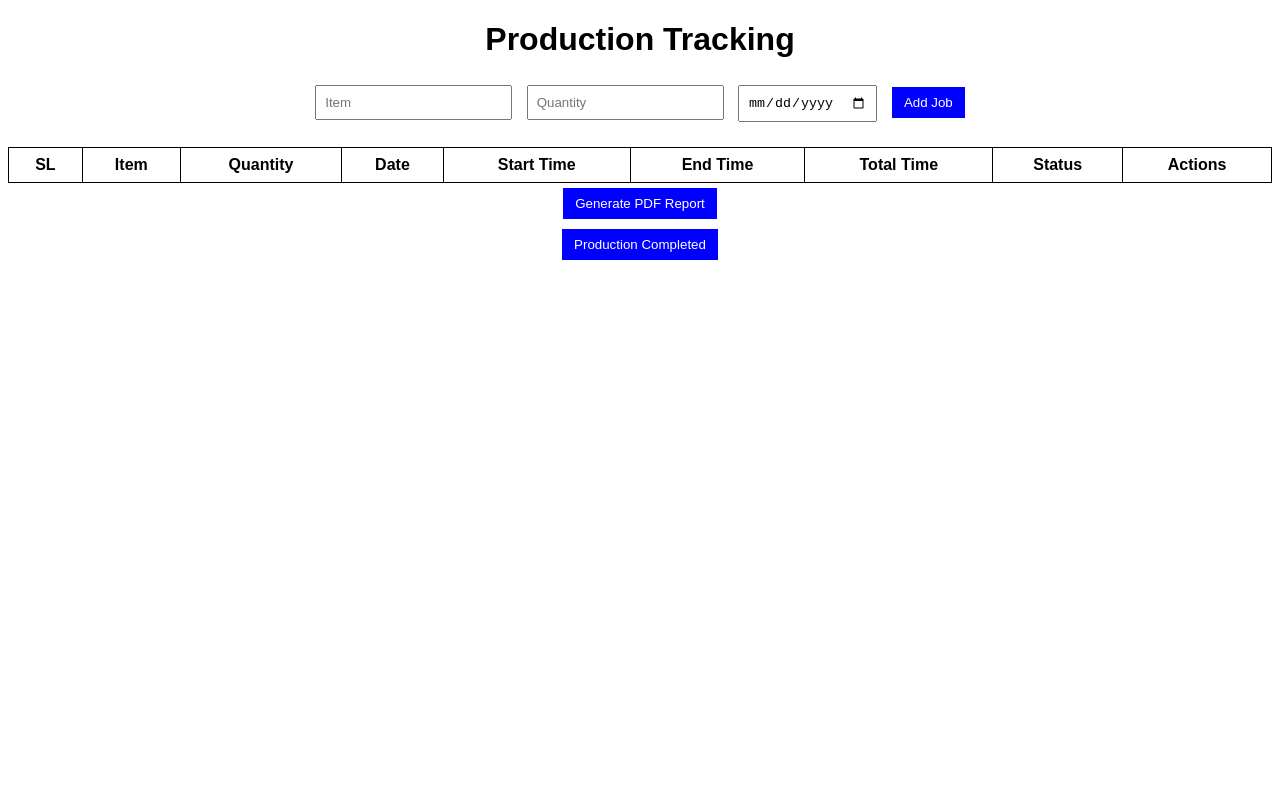
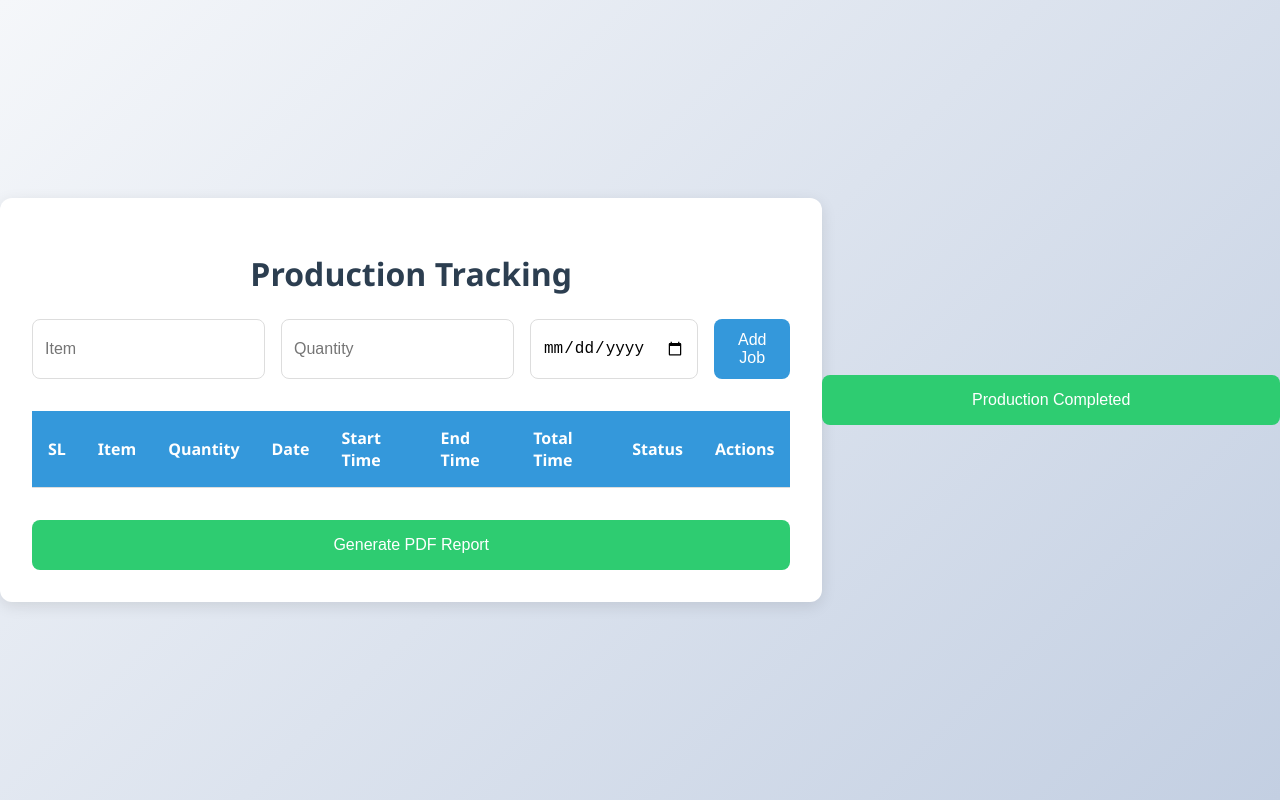
Before and after one commit to nithinmx/production.github.io, a plain HTML site: page index.html in a window 1280 px wide. Drawn offline with nearby package versions, Linux system fonts and the light colour scheme.

Commit message:
Update styles.css

```diff
--- a/styles.css
+++ b/styles.css
@@ -1,49 +1,167 @@
+/* General Styles */
 body {
-  font-family: Arial, sans-serif;
-  text-align: center;
+  font-family: "Segoe UI", Tahoma, Geneva, Verdana, sans-serif;
+  background: linear-gradient(135deg, #f5f7fa, #c3cfe2);
+  margin: 0;
+  padding: 0;
+  display: flex;
+  justify-content: center;
+  align-items: center;
+  min-height: 100vh;
+  color: #333;
 }
 
-form {
-  margin-bottom: 20px;
+.container {
+  background: white;
+  padding: 2rem;
+  border-radius: 12px;
+  box-shadow: 0 4px 15px rgba(0, 0, 0, 0.1);
+  width: 90%;
+  max-width: 1200px;
 }
 
-input {
-  margin: 5px;
-  padding: 8px;
+h1 {
+  text-align: center;
+  color: #2c3e50;
+  margin-bottom: 1.5rem;
+  font-size: 2rem;
 }
 
-button {
-  padding: 8px 12px;
-  background-color: blue;
+/* Form Styles */
+#jobForm {
+  display: flex;
+  gap: 1rem;
+  margin-bottom: 2rem;
+}
+
+#jobForm input {
+  padding: 0.75rem;
+  border: 1px solid #ddd;
+  border-radius: 8px;
+  font-size: 1rem;
+  flex: 1;
+}
+
+#jobForm button {
+  padding: 0.75rem 1.5rem;
+  background: #3498db;
   color: white;
   border: none;
+  border-radius: 8px;
   cursor: pointer;
-  margin: 5px;
+  font-size: 1rem;
+  transition: background 0.3s ease;
 }
 
-.delete-btn {
-  background-color: red;
+#jobForm button:hover {
+  background: #2980b9;
+}
+
+/* Table Styles */
+table {
+  width: 100%;
+  border-collapse: collapse;
+  margin-bottom: 2rem;
+}
+
+table th,
+table td {
+  padding: 1rem;
+  text-align: left;
+  border-bottom: 1px solid #ddd;
+}
+
+table th {
+  background: #3498db;
+  color: white;
+  font-weight: 600;
+}
+
+table tr:hover {
+  background: #f1f1f1;
+}
+
+table td input[type="time"] {
+  padding: 0.5rem;
+  border: 1px solid #ddd;
+  border-radius: 8px;
+  font-size: 1rem;
+}
+
+/* Status Column */
+.status {
+  font-weight: 600;
+}
+
+/* Action Buttons */
+.actions button {
+  padding: 0.5rem 1rem;
+  border: none;
+  border-radius: 8px;
+  cursor: pointer;
+  font-size: 0.9rem;
+  margin: 0.2rem;
+  transition: transform 0.2s ease, background 0.3s ease;
+}
+
+.actions button:hover {
+  transform: scale(1.05);
+}
+
+.start-btn {
+  background: #27ae60;
+  color: white;
+}
+
+.pause-btn {
+  background: #f1c40f;
+  color: white;
+}
+
+.cancel-btn {
+  background: #e74c3c;
   color: white;
 }
 
 .complete-btn {
-  background-color: green;
+  background: #3498db;
   color: white;
 }
 
-table {
-  width: 100%;
-  border-collapse: collapse;
-  margin-top: 20px;
+.delete-btn {
+  background: #95a5a6;
+  color: white;
 }
 
-th,
-td {
-  border: 1px solid black;
-  padding: 8px;
-  text-align: center;
+/* Generate PDF Button */
+#generatePDF {
+  width: 100%;
+  padding: 1rem;
+  background: #2ecc71;
+  color: white;
+  border: none;
+  border-radius: 8px;
+  cursor: pointer;
+  font-size: 1rem;
+  transition: background 0.3s ease;
 }
 
-tr.completed {
-  background-color: lightgreen;
+#generatePDF:hover {
+  background: #27ae60;
 }
+
+/* Animations */
+@keyframes fadeIn {
+  from {
+    opacity: 0;
+    transform: translateY(10px);
+  }
+  to {
+    opacity: 1;
+    transform: translateY(0);
+  }
+}
+
+table tr {
+  animation: fadeIn 0.5s ease;
+}
```
